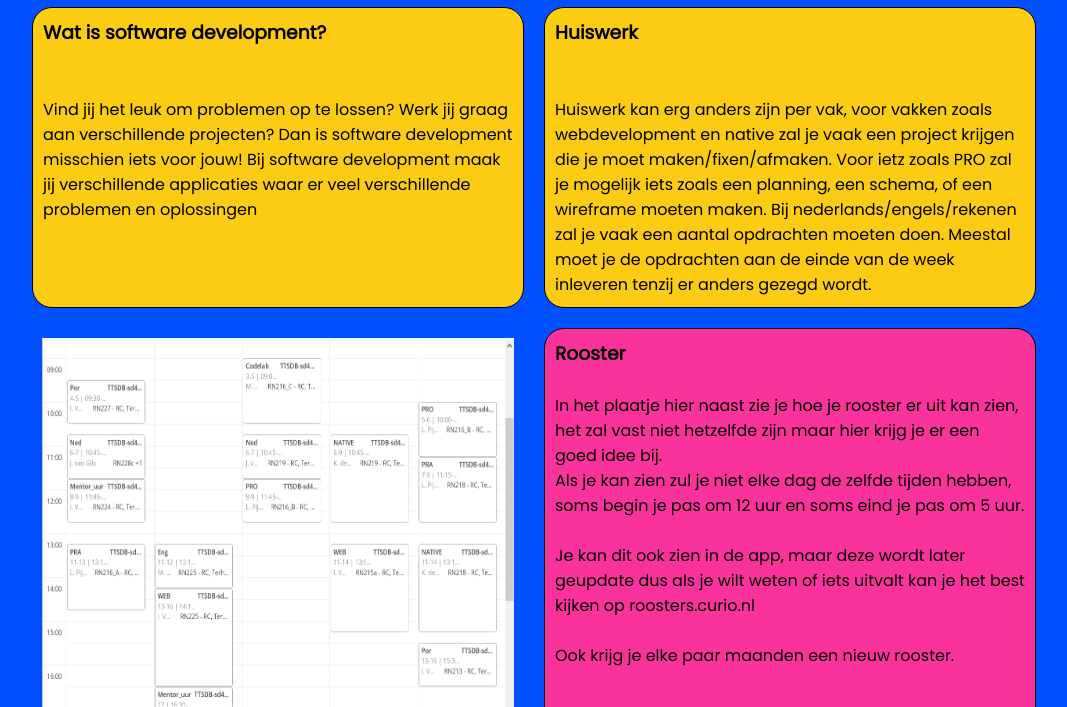
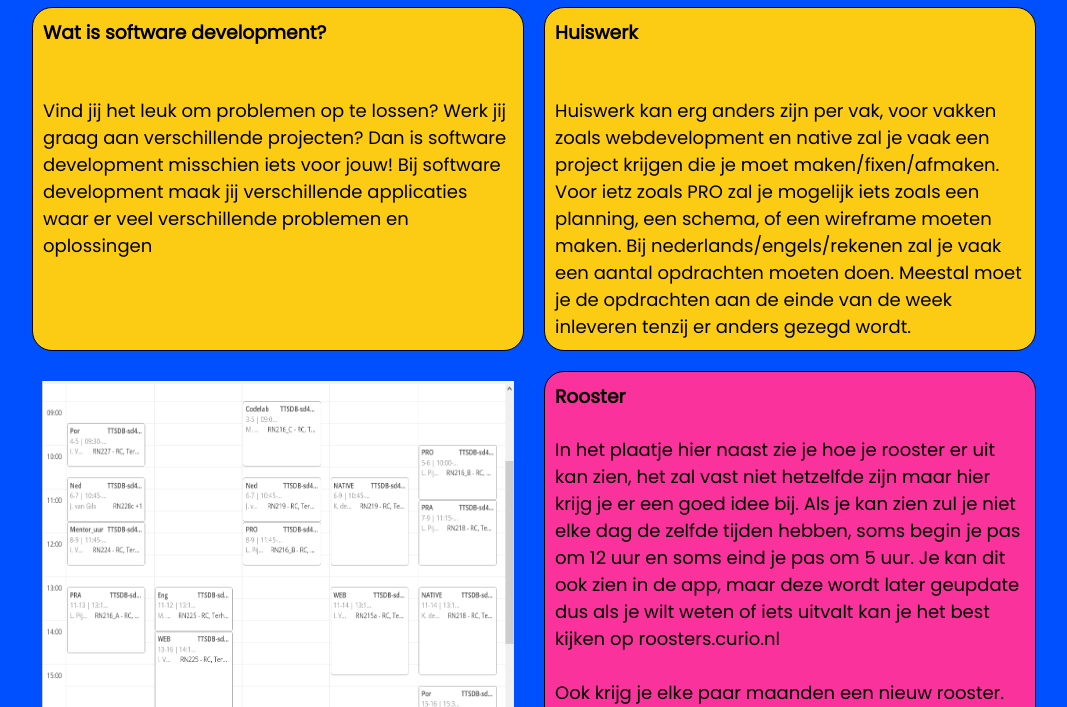
Before and after one commit to Mischa-Koevoets/curiopagina, a plain HTML site: page index.html in a window 1280 px wide. Shown: the part 93-800 px from the top of the page, without its empty margins (106-1173 px from the left). Drawn offline with Linux system fonts and the light colour scheme.

Commit message:
final push

```diff
--- a/index.html
+++ b/index.html
@@ -42,7 +42,7 @@
                 <div class="gridbox" style="height: 400px; background-color: #fa339c;">
                     <h3>Rooster</h3>
                     <br>
-                    <p>In het plaatje hier naast zie je hoe je rooster er uit kan zien, het zal vast niet hetzelfde zijn maar hier krijg je er een goed idee bij.<br> Als je kan zien zul je niet elke dag de zelfde tijden hebben, soms begin je pas om 12 uur en soms eind je pas om 5 uur.<br> <br> Je kan dit ook zien in de app, maar deze wordt later geupdate dus als je wilt weten of iets uitvalt kan je het best kijken op roosters.curio.nl <br> <br>Ook krijg je elke paar maanden een nieuw rooster.</p>
+                    <p>In het plaatje hier naast zie je hoe je rooster er uit kan zien, het zal vast niet hetzelfde zijn maar hier krijg je er een goed idee bij. Als je kan zien zul je niet elke dag de zelfde tijden hebben, soms begin je pas om 12 uur en soms eind je pas om 5 uur. Je kan dit ook zien in de app, maar deze wordt later geupdate dus als je wilt weten of iets uitvalt kan je het best kijken op roosters.curio.nl <br> <br>Ook krijg je elke paar maanden een nieuw rooster.</p>
                 </div>
                 <div class="gridbox vak">
                     <h3>Nederlands</h3>
--- a/style.css
+++ b/style.css
@@ -12,6 +12,10 @@ header{
     display: flex;
     margin-right: 80%;
 
+}
+
+p{
+    font-size: 18px;
 }
 header h1{
     color: #fccc14;
```
